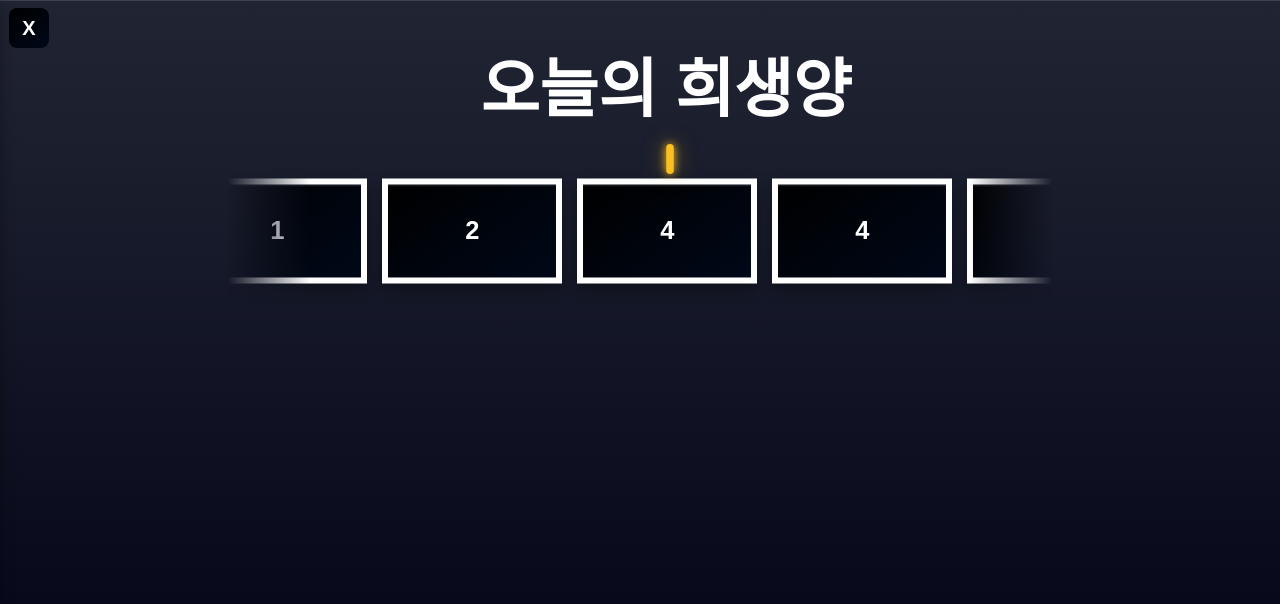
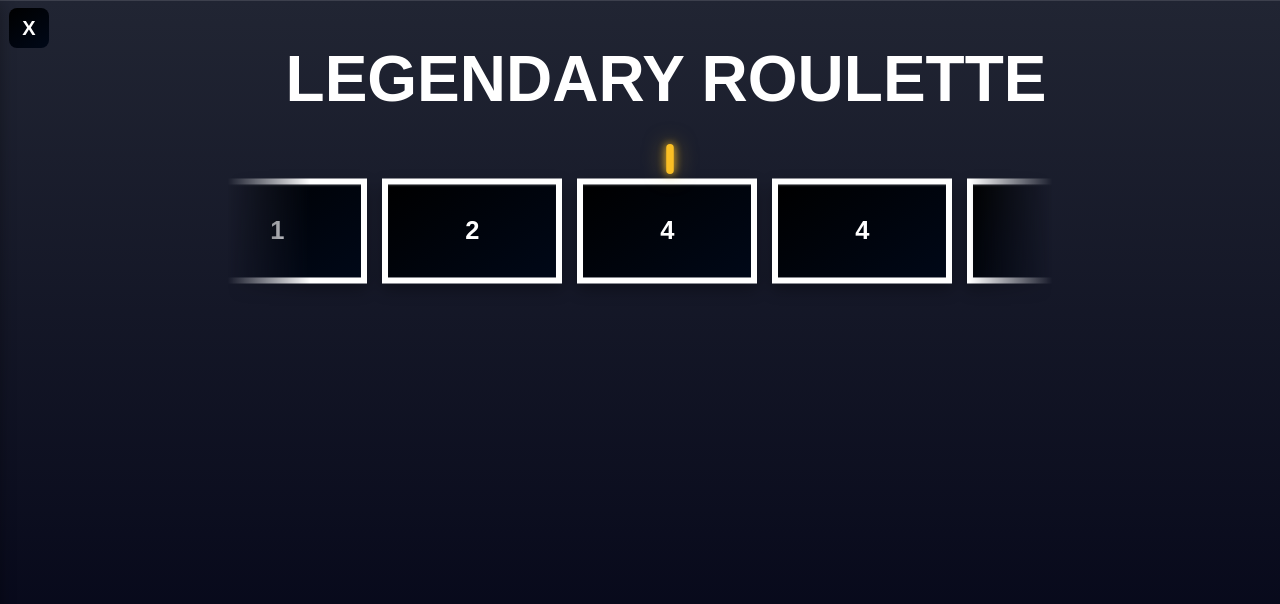
Before and after one commit to ohreyong/roulette, a plain HTML site: page index.html in a window 1280 px wide. Drawn offline with Linux system fonts and the light colour scheme.

Commit message:
Update index.html

```diff
--- a/index.html
+++ b/index.html
@@ -9,7 +9,7 @@
 <body>
 
 
-    <h1 id="titled"><strong>오늘의 희생양</strong></h1>
+    <h1 id="titled"><strong>LEGENDARY ROULETTE</strong></h1>
     <div class="roulette">
         <div id="pointer"></div>
         <div id="reel"></div>
```
